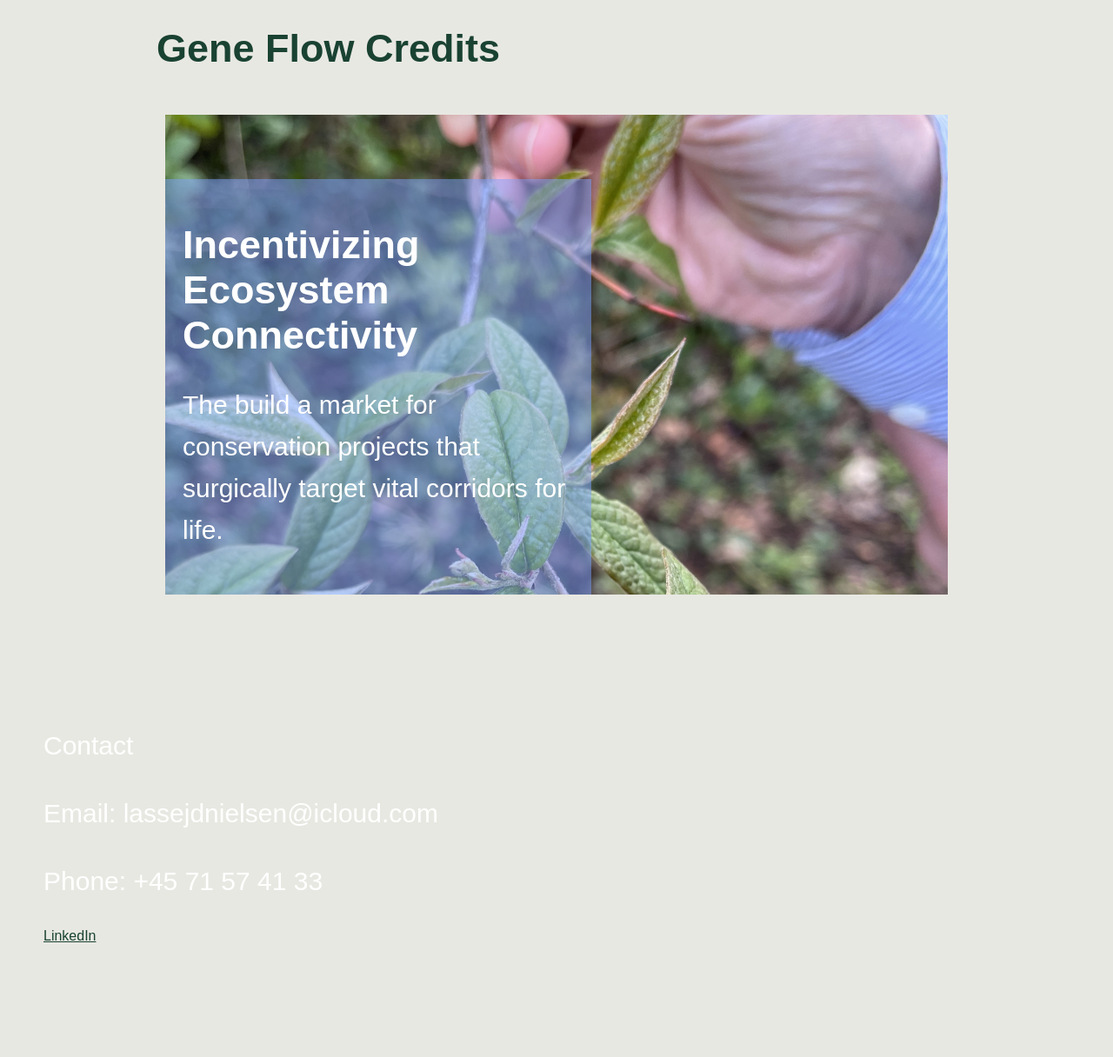
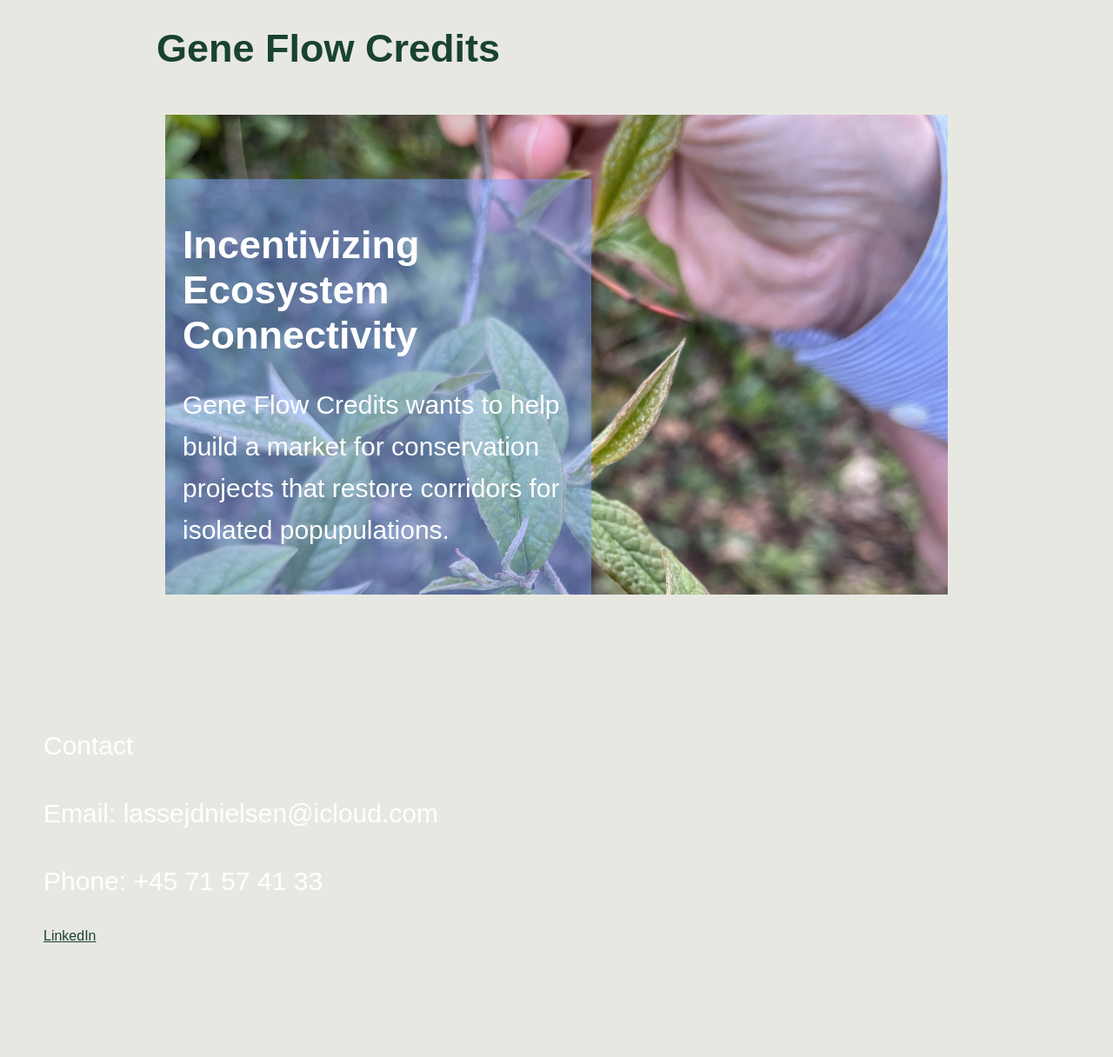
Before and after one commit to ljdnielsen/environmentalresearch-tech.github.io, a Jekyll site: the page built from README.md, in a window 1280 px wide. Shown: the whole page at 87% size. Built offline with Jekyll 4.4.1, drawn with Linux system fonts in a browser that asks for light colours; our own code applies the rules of GitHub Pages for plain Markdown files.

Commit message:
updated text

```diff
--- a/_layouts/default.html
+++ b/_layouts/default.html
@@ -80,7 +80,7 @@
         <div class="text-overlay">
             <h1>Incentivizing<br>
                 Ecosystem Connectivity</h1>
-            <p>The build a market for conservation projects that surgically target vital corridors for life.</p>
+            <p>Gene Flow Credits wants to help build a market for conservation projects that restore corridors for isolated popupulations.</p>
         </div>
     </div>
     <footer>
```
